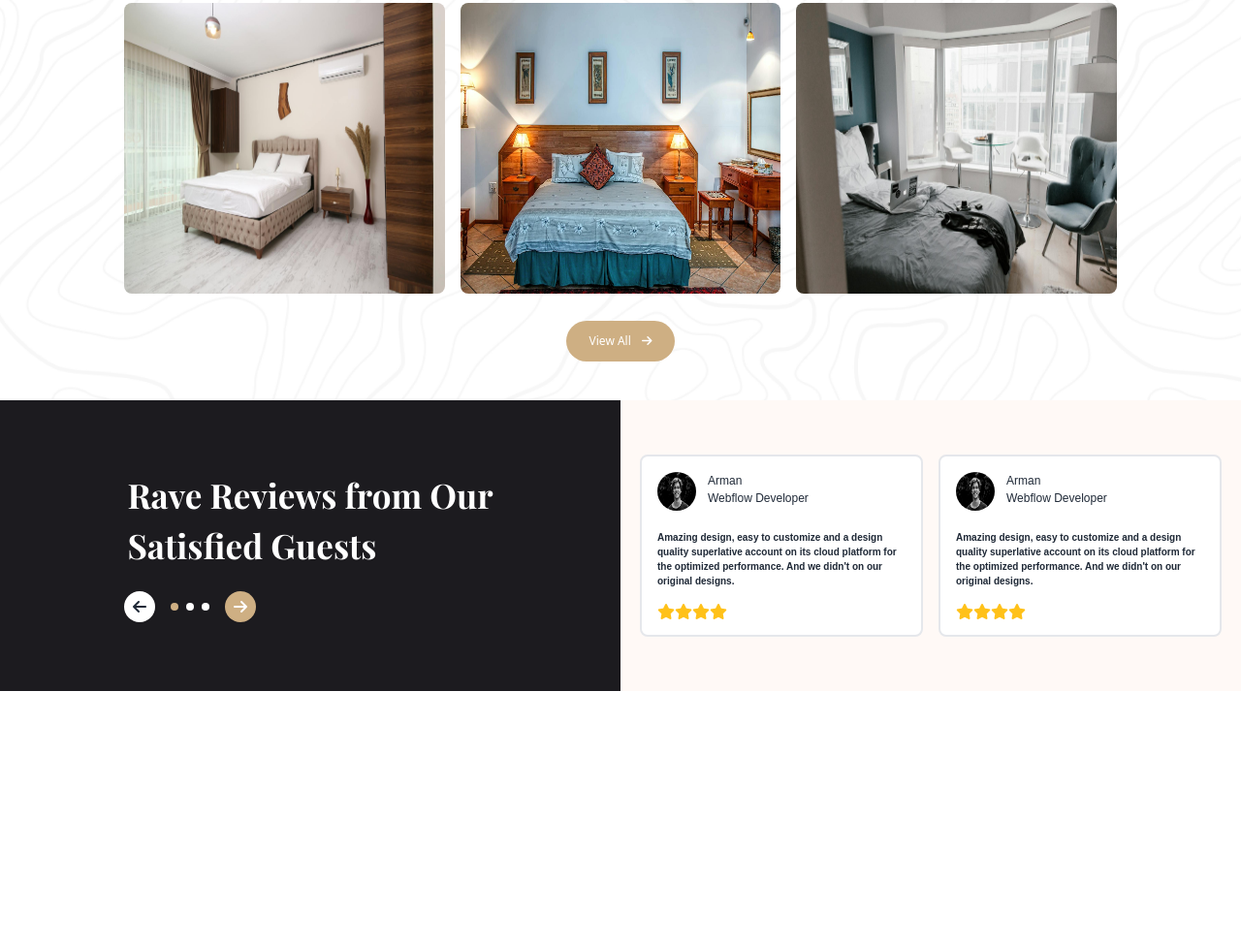
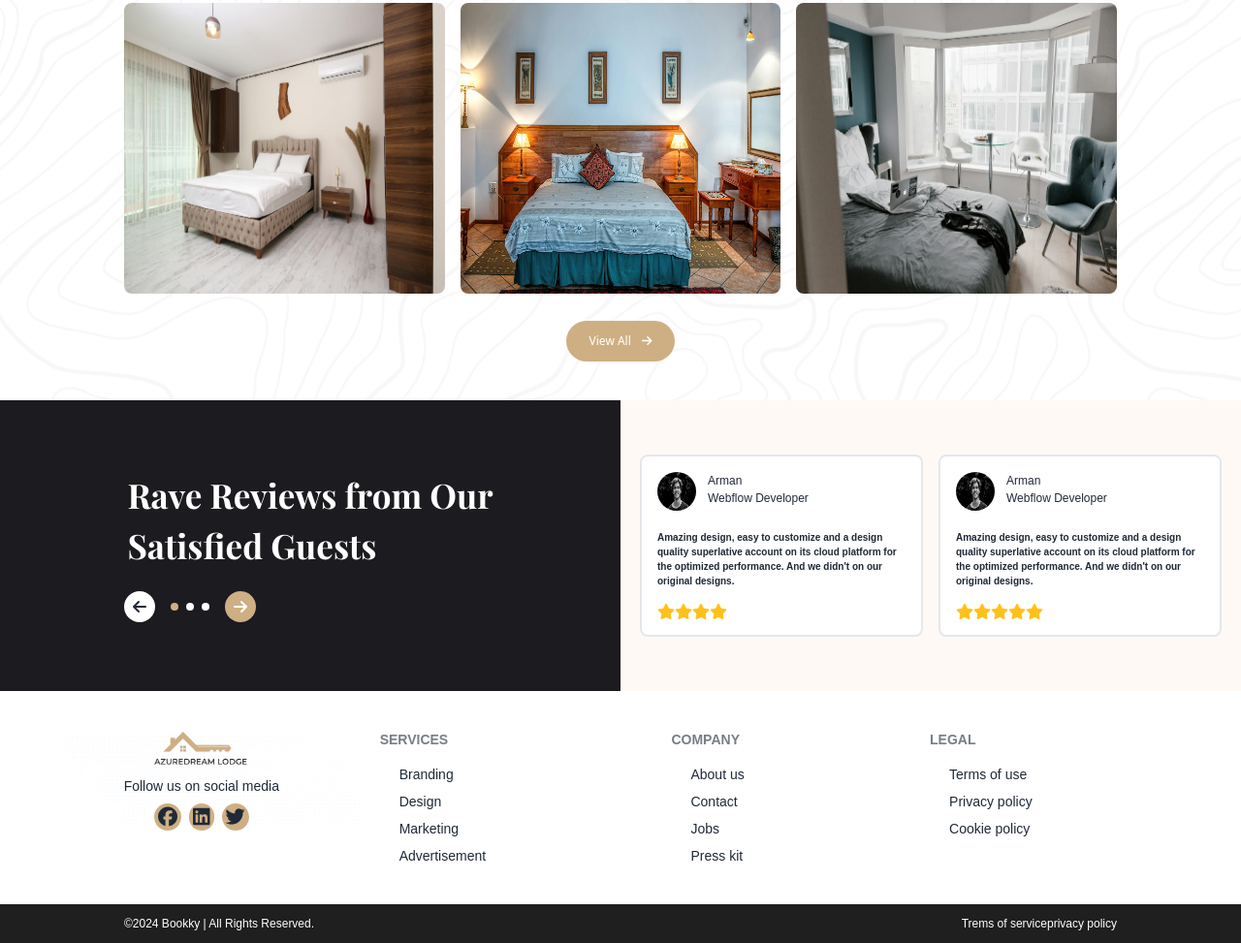
Before and after one commit to RaiAn-CSE/Find_hostel-figma-To-HTML, a plain HTML site: page index.html in a window 1280 px wide. Shown: the part 1183-2156 px from the top of the page at 97% size. Before the commit the page ends 1896 px from the top, so only its background shows below. Drawn offline with nearby package versions, Linux system fonts and the light colour scheme; files whose address does not match are found by name; a web font is replaced by a local one.

Commit message:
footer added

```diff
--- a/index.html
+++ b/index.html
@@ -213,13 +213,54 @@
                         <i class="fa-solid fa-star text-[#ffc119]"></i>
                         <i class="fa-solid fa-star text-[#ffc119]"></i>
                         <i class="fa-solid fa-star text-[#ffc119]"></i>
+                        <i class="fa-solid fa-star text-[#ffc119]"></i>
                     </div>
                 </div>
             </div>
         </div>
     </section>
 
-
+    <footer class="footer text-base-content p-10 urbanist">
+        <aside class="footerBgImg flex flex-col justify-center items-center">
+            <img class="h-7 md:h-9 lg:h-10 flex-start" src="/assets/logo.png" alt="Logo">
+            <p>
+                Follow us on social media
+            </p>
+            <div class="flex">
+                <i class="fa-brands fa-facebook text-[20px] bg-[#CEAF83] p-1 rounded-full"></i>
+                <i class="fa-brands fa-linkedin mx-2 text-[20px] bg-[#CEAF83] p-1 rounded-full"></i>
+                <i class="fa-brands fa-twitter text-[20px] bg-[#CEAF83] p-1 rounded-full"></i>
+            </div>
+        </aside>
+        <nav>
+            <h6 class="footer-title">Services</h6>
+            <a class="link link-hover ml-5">Branding</a>
+            <a class="link link-hover ml-5">Design</a>
+            <a class="link link-hover ml-5">Marketing</a>
+            <a class="link link-hover ml-5">Advertisement</a>
+        </nav>
+        <nav>
+            <h6 class="footer-title">Company</h6>
+            <a class="link link-hover ml-5">About us</a>
+            <a class="link link-hover ml-5">Contact</a>
+            <a class="link link-hover ml-5">Jobs</a>
+            <a class="link link-hover ml-5">Press kit</a>
+        </nav>
+        <nav>
+            <h6 class="footer-title">Legal</h6>
+            <a class="link link-hover ml-5">Terms of use</a>
+            <a class="link link-hover ml-5">Privacy policy</a>
+            <a class="link link-hover ml-5">Cookie policy</a>
+        </nav>
+    </footer>
+    <div
+        class="flex w-full bg-[#1F1F1F] h-10 text-white justify-between items-center px-10 lg:px-32 text-[12px] urbanist">
+        <p>©2024 Bookky | All Rights Reserved.</p>
+        <div class="flex">
+            <p>Trems of service</p>
+            <p>privacy policy</p>
+        </div>
+    </div>
 
 
 
--- a/style.css
+++ b/style.css
@@ -33,3 +33,11 @@
     height: fit-content;
     width: 100%;
 }
+
+.footerBgImg {
+    background-image: url("/assets/footerImg.png");
+    background-size: cover;
+    background-position: center;
+    background-repeat: no-repeat;
+    width: 100%;
+}
```
